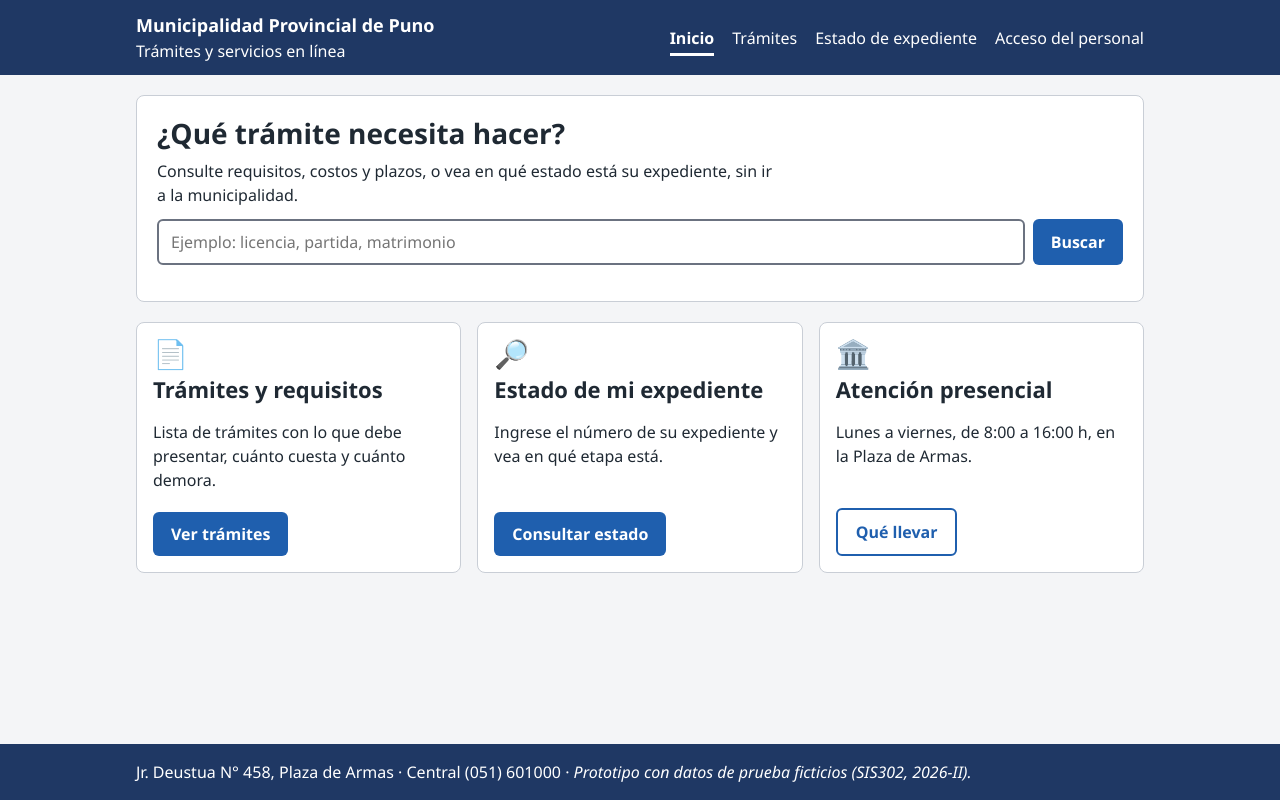
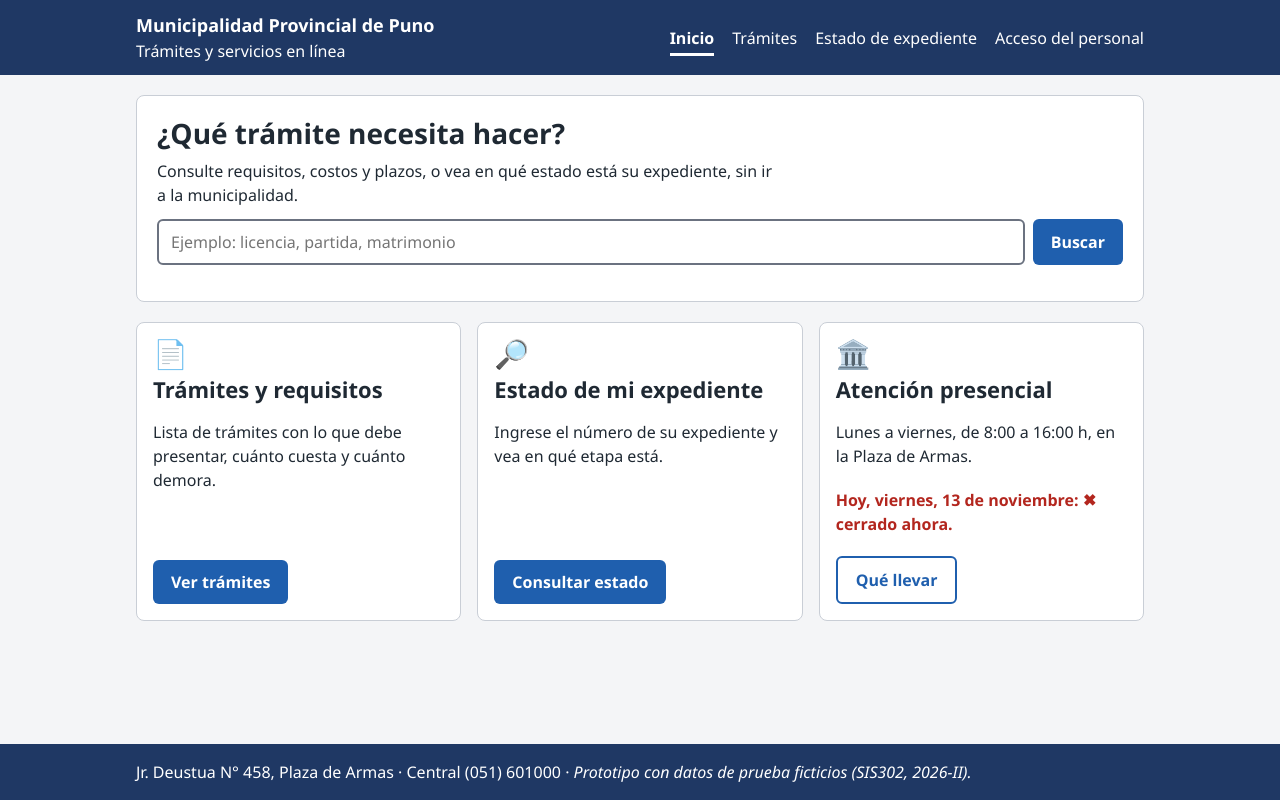
Before and after one commit to omarcalsin/dbp1-muni-puno, a plain HTML site: page index.html in a window 1280 px wide. Drawn offline with Linux system fonts and the light colour scheme.

Commit message:
G-06 paso 3: el inicio cambia el texto, el atributo datetime y la clase del horario de atención

```diff
--- a/css/estilos.css
+++ b/css/estilos.css
@@ -121,3 +121,6 @@ input[aria-invalid="true"] { border-color: var(--error); }
 
 /* G-06: estados que cambia JavaScript (siempre con texto, no solo color) */
 .entrega { background: var(--ok-fondo); color: var(--ok); border-radius: 6px; padding: 10px 12px; }
+.estado-atencion { font-weight: 600; }
+.estado-atencion.abierto { color: var(--ok); }
+.estado-atencion.cerrado { color: var(--error); }
--- a/index.html
+++ b/index.html
@@ -46,6 +46,7 @@
         <span class="icono" aria-hidden="true">🏛️</span>
         <h2>Atención presencial</h2>
         <p>Lunes a viernes, de 8:00 a 16:00 h, en la Plaza de Armas.</p>
+        <p class="estado-atencion" id="estado-atencion">Hoy, <time id="hoy">hoy</time>: <span id="texto-estado">consulte el horario</span>.</p>
         <a class="boton secundario" href="tramites.html">Qué llevar</a>
       </article>
     </section>
@@ -57,6 +58,6 @@
     </div>
   </footer>
   <script src="js/datos.js"></script>
-
+  <script src="js/inicio.js"></script>
 </body>
 </html>
--- /dev/null
+++ b/js/inicio.js
@@ -0,0 +1,26 @@
+// G-06 · Paso 3 · Seleccionar elementos del DOM y cambiar su contenido, un atributo y una clase.
+// Página: index.html, tarjeta «Atención presencial».
+
+// Devuelve true si la fecha cae en el horario de atención (lunes a viernes, de 8:00 a 16:00 h).
+function estaAbierto(fecha) {
+  const dia = fecha.getDay(); // 0 = domingo, 6 = sábado
+  const hora = fecha.getHours();
+  return dia >= 1 && dia <= 5 && hora >= 8 && hora < 16;
+}
+
+const ahora = new Date();
+const estado = document.querySelector("#estado-atencion");
+const hoy = document.querySelector("#hoy");
+const textoEstado = document.querySelector("#texto-estado");
+
+// Contenido: la fecha de hoy en texto
+hoy.textContent = ahora.toLocaleDateString("es-PE", { weekday: "long", day: "numeric", month: "long" });
+
+// Atributo: la misma fecha en formato de máquina (AAAA-MM-DD) para el elemento <time>
+const iso = `${ahora.getFullYear()}-${String(ahora.getMonth() + 1).padStart(2, "0")}-${String(ahora.getDate()).padStart(2, "0")}`;
+hoy.setAttribute("datetime", iso);
+
+// Clase y texto: abierto o cerrado (el texto dice lo mismo que el color)
+const abierto = estaAbierto(ahora);
+estado.classList.add(abierto ? "abierto" : "cerrado");
+textoEstado.textContent = abierto ? "✔ abierto ahora" : "✖ cerrado ahora";
```
